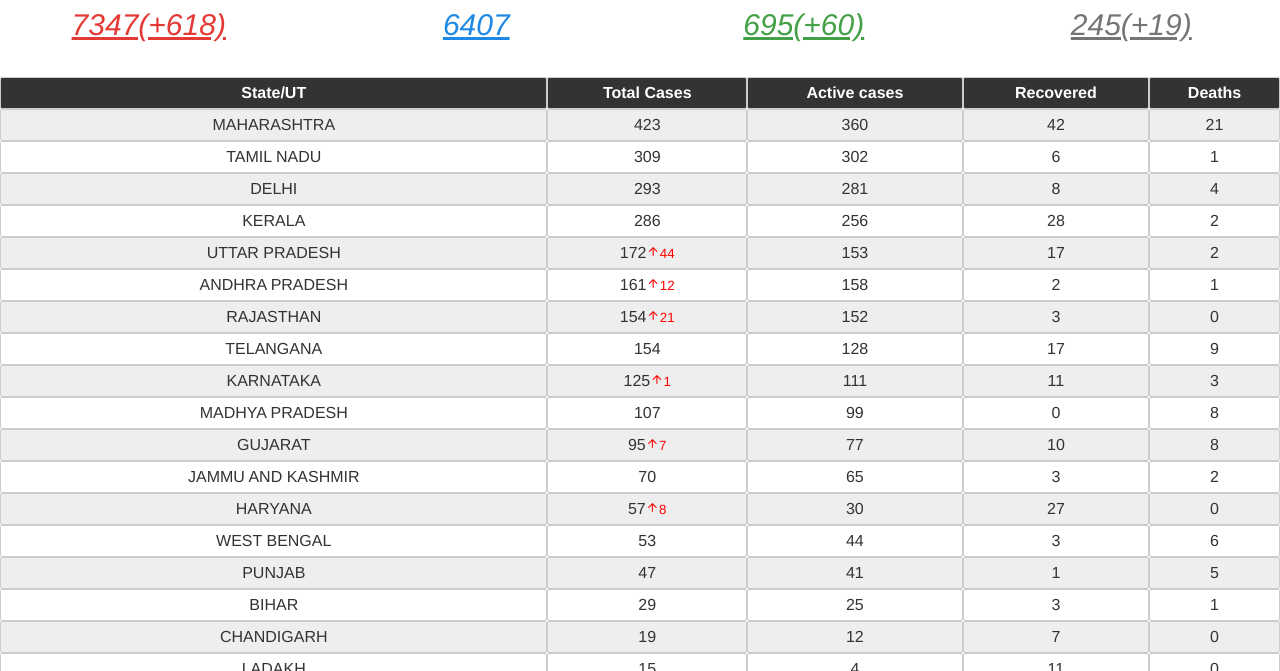
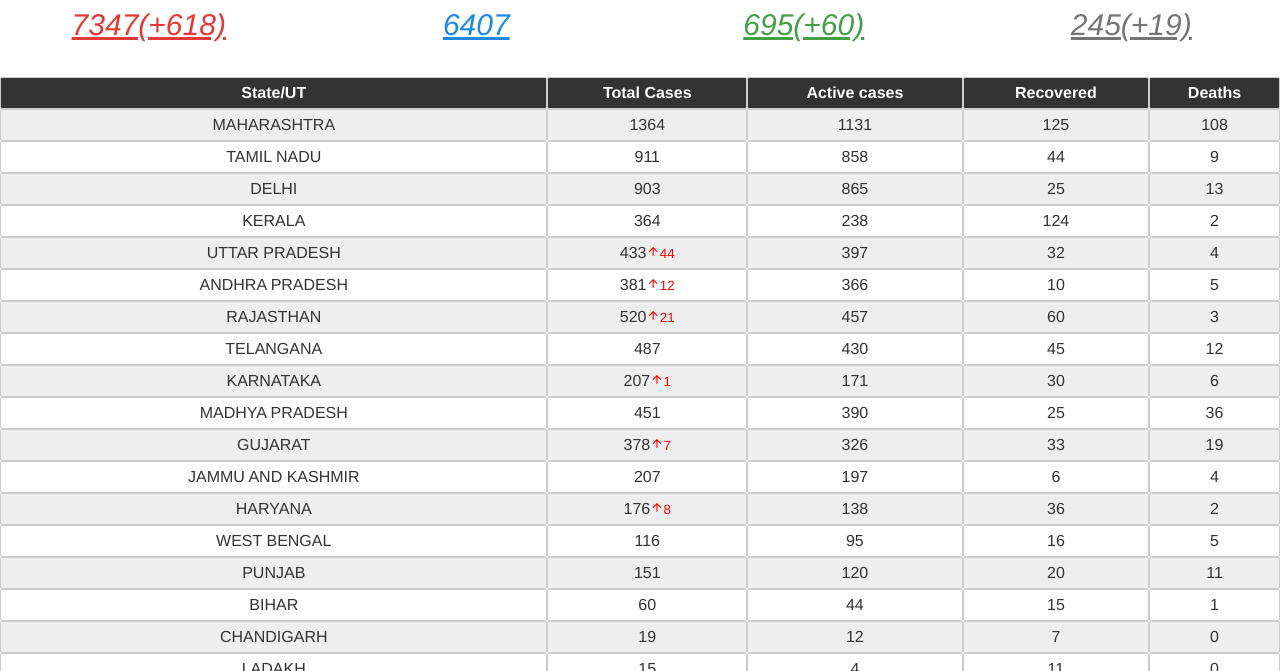
Before and after one commit to vora-manan/Covid19, a plain HTML site: page index.html in a window 1280 px wide. Shown: the part 1701-2372 px from the top of the page. Drawn offline with nearby package versions, Linux system fonts and the light colour scheme.

Commit message:
Update index.html

```diff
--- a/index.html
+++ b/index.html
@@ -698,116 +698,116 @@
     </tr>
     </thead>
     <tbody>
-    <tr>
+   <tr>
         <td>MAHARASHTRA</td>
-        <td>423</td>
-        <td>360</td>
-        <td>42</td>
-        <td>21</td>
+        <td>1364</td>
+        <td>1131</td>
+        <td>125</td>
+        <td>108</td>
     </tr>
     <tr>
         <td>TAMIL NADU</td>
-        <td>309</td>
-        <td>302</td>
-        <td>6</td>
-        <td>1</td>
+        <td>911</td>
+        <td>858</td>
+        <td>44</td>
+        <td>9</td>
     </tr>
     <tr>
         <td>DELHI</td>
-        <td>293</td>
-        <td>281</td>
-        <td>8</td>
-        <td>4</td>
+        <td>903</td>
+        <td>865</td>
+        <td>25</td>
+        <td>13</td>
     </tr>
     <tr>
         <td>KERALA</td>
-        <td>286</td>
-        <td>256</td>
-        <td>28</td>
+        <td>364</td>
+        <td>238</td>
+        <td>124</td>
         <td>2</td>
     </tr>
     <tr>
         <td>UTTAR PRADESH</td>
-        <td>172<i class="material-icons hey2">arrow_upward</i><span class="hey2">44</span></td>
-        <td>153</td>
-        <td>17</td>
+        <td>433<i class="material-icons hey2">arrow_upward</i><span class="hey2">44</span></td>
+        <td>397</td>
+        <td>32</td>
+        <td>4</td>
+    </tr>
+    <tr>
+        <td>ANDHRA PRADESH</td>
+        <td>381<i class="material-icons hey2">arrow_upward</i><span class="hey2">12</span></td>
+        <td>366</td>
+        <td>10</td>
+        <td>5</td>
+    </tr>
+    <tr>
+        <td>RAJASTHAN</td>
+        <td>520<i class="material-icons hey2">arrow_upward</i><span class="hey2">21</span></td>
+        <td>457</td>
+        <td>60</td>
+        <td>3</td>
+    </tr>
+    <tr>
+        <td>TELANGANA</td>
+        <td>487</td>
+        <td>430</td>
+        <td>45</td>
+        <td>12</td>
+    </tr>
+    <tr>
+        <td>KARNATAKA</td>
+        <td>207<i class="material-icons hey2">arrow_upward</i><span class="hey2">1</span></td>
+        <td>171</td>
+        <td>30</td>
+        <td>6</td>
+    </tr>
+    <tr>
+        <td>MADHYA PRADESH</td>
+        <td>451</td>
+        <td>390</td>
+        <td>25</td>
+        <td>36</td>
+    </tr>
+    <tr>
+        <td>GUJARAT</td>
+        <td>378<i class="material-icons hey2">arrow_upward</i><span class="hey2">7</span></td>
+        <td>326</td>
+        <td>33</td>
+        <td>19</td>
+    </tr>
+    <tr>
+        <td>JAMMU AND KASHMIR</td>
+        <td>207</td>
+        <td>197</td>
+        <td>6</td>
+        <td>4</td>
+    </tr>
+    <tr>
+        <td>HARYANA</td>
+        <td>176<i class="material-icons hey2">arrow_upward</i><span class="hey2">8</span></td>
+        <td>138</td>
+        <td>36</td>
         <td>2</td>
     </tr>
     <tr>
-        <td>ANDHRA PRADESH</td>
-        <td>161<i class="material-icons hey2">arrow_upward</i><span class="hey2">12</span></td>
-        <td>158</td>
-        <td>2</td>
-        <td>1</td>
-    </tr>
-    <tr>
-        <td>RAJASTHAN</td>
-        <td>154<i class="material-icons hey2">arrow_upward</i><span class="hey2">21</span></td>
-        <td>152</td>
-        <td>3</td>
-        <td>0</td>
-    </tr>
-    <tr>
-        <td>TELANGANA</td>
-        <td>154</td>
-        <td>128</td>
-        <td>17</td>
-        <td>9</td>
-    </tr>
-    <tr>
-        <td>KARNATAKA</td>
-        <td>125<i class="material-icons hey2">arrow_upward</i><span class="hey2">1</span></td>
-        <td>111</td>
-        <td>11</td>
-        <td>3</td>
-    </tr>
-    <tr>
-        <td>MADHYA PRADESH</td>
-        <td>107</td>
-        <td>99</td>
-        <td>0</td>
-        <td>8</td>
-    </tr>
-    <tr>
-        <td>GUJARAT</td>
-        <td>95<i class="material-icons hey2">arrow_upward</i><span class="hey2">7</span></td>
-        <td>77</td>
-        <td>10</td>
-        <td>8</td>
-    </tr>
-    <tr>
-        <td>JAMMU AND KASHMIR</td>
-        <td>70</td>
-        <td>65</td>
-        <td>3</td>
-        <td>2</td>
-    </tr>
-    <tr>
-        <td>HARYANA</td>
-        <td>57<i class="material-icons hey2">arrow_upward</i><span class="hey2">8</span></td>
-        <td>30</td>
-        <td>27</td>
-        <td>0</td>
-    </tr>
-    <tr>
         <td>WEST BENGAL</td>
-        <td>53</td>
-        <td>44</td>
-        <td>3</td>
-        <td>6</td>
+        <td>116</td>
+        <td>95</td>
+        <td>16</td>
+        <td>5</td>
     </tr>
     <tr>
         <td>PUNJAB</td>
-        <td>47</td>
-        <td>41</td>
-        <td>1</td>
-        <td>5</td>
+        <td>151</td>
+        <td>120</td>
+        <td>20</td>
+        <td>11</td>
     </tr>
     <tr>
         <td>BIHAR</td>
-        <td>29</td>
-        <td>25</td>
-        <td>3</td>
+        <td>60</td>
+        <td>44</td>
+        <td>15</td>
         <td>1</td>
     </tr>
     <tr>
```
